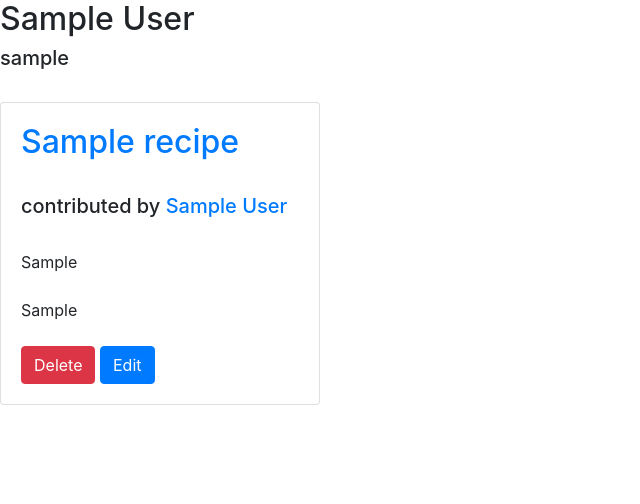
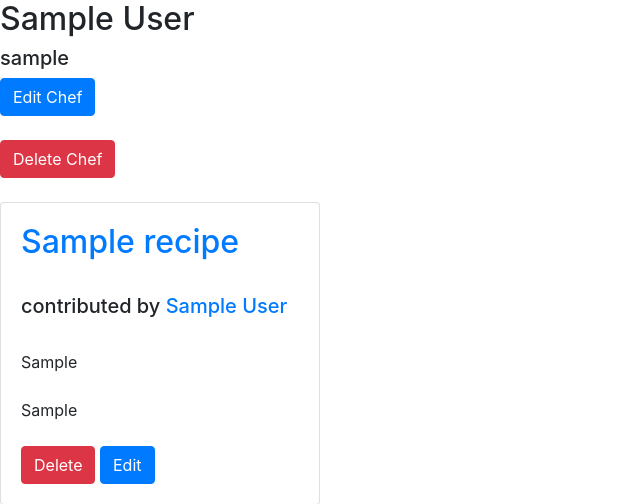
Before and after one commit to mralext20/recipie-tracker, a Flask app: page /chef/1 in a window 1280 px wide. Shown: the part 56-560 px from the top of the page, without its empty margins (0-640 px from the left). Run offline with Flask 2, Linux system fonts and the light colour scheme; a user stored in the database is signed in; tables that the repository leaves empty hold one stand-in row (values such as "Sample post"); some libraries are stand-ins or nearby versions.

Commit message:
add edit link, delete user links

```diff
--- a/app/forms.py
+++ b/app/forms.py
@@ -19,8 +19,7 @@ class SignupForm(FlaskForm):
     remember_me = BooleanField('Remember Me')
     submit_button = SubmitField('Sign Up')
 
-    @staticmethod
-    def validate_username(username):
+    def validate_username(self, username):
         user = Chef.query.filter_by(username=username.data).first()
         if user is not None:
             raise ValidationError('Please use a different username.')
--- a/app/routes.py
+++ b/app/routes.py
@@ -88,7 +88,7 @@ def chef(uid):
     return render_template('chef.html', title=f"Chef {target.displayname}",chef=target, recipies=recipies)
 
 
-@app.route('/delete/chef/<int:uid>')
+@app.route('/delete/chef/<int:uid>', methods=["POST"])
 def delete_chef(uid):
     target = Chef.query.filter_by(id=uid).one_or_none()
     if target is None:
@@ -120,6 +120,7 @@ def delete_recipe(rid):
         flash('you arent allowed to access this')
     return redirect('/')
 
+
 @app.route('/edit/<int:rid>', methods=["GET", "POST"])
 def edit_recipe(rid):
     target = Recipe.query.filter_by(id=rid).one_or_none()
@@ -142,3 +143,35 @@ def edit_recipe(rid):
                       ingredients=target.ingredients,
                       instructions=target.instructions)
     return render_template('submit.html', title=f'Editing {target.title}', form=form)
+
+
+@app.route('/chef/<int:uid>/make_admin', methods=["POST"])
+def make_admin(uid):
+    target = Chef.query.filter_by(id=uid).one_or_none()
+    if target is None:
+        flash('That user does not exist!')
+        return redirect('/')
+    if current_user.admin:
+        target.admin = True
+        db.session.add(target)
+        db.session.commit()
+        flash(f'made {target.displayname} an Admin!')
+    else:
+        flash("you are not allowed to make people admins")
+    return redirect(f'/chef/{uid}')
+
+
+@app.route('/chef/<int:uid>/take_admin', methods=["POST"])
+def take_admin(uid):
+    target = Chef.query.filter_by(id=uid).one_or_none()
+    if target is None:
+        flash('That user does not exist!')
+        return redirect('/')
+    if current_user.admin:
+        target.admin = False
+        db.session.add(target)
+        db.session.commit()
+        flash(f'Took admin from {target.displayname}')
+    else:
+        flash("you are not allowed to take admin from people")
+    return redirect(f'/chef/{uid}')
--- a/app/templates/chef.html
+++ b/app/templates/chef.html
@@ -3,7 +3,26 @@
 {% block page %}
     <h2>{{ chef.displayname }}</h2>
     <h5>{{ chef.username }}</h5>
-
+    {% if current_user == chef or current_user.admin %}
+        <form action="/chef/{{ chef.id }}/edit" method="get">
+        <button class="btn btn-primary">Edit Chef</button>
+        </form>
+        <br>
+        <form action="/delete/chef/{{ chef.id }}" method="post">
+        <button class="btn btn-danger" type="submit">Delete Chef</button>
+        </form>
+    {% if current_user.admin and chef != current_user %}
+    <br>
+        {% if chef.admin %}
+    <form action="/chef/{{ chef.id }}/take_admin" method="post">
+        <button class="btn btn-danger" type="submit">Take Admin</button>
+            {% else %}
+    <form action="/chef/{{ chef.id }}/make_admin" method="post">
+        <button class="btn btn-warning" type="submit">Make Admin</button>
+    {% endif %}
+    </form>
+    {% endif %}
+    {% endif %}
     <br>
 {% for recipe in recipies %}
 {{ recipeCard(recipe) }}
--- a/app/templates/layout.html
+++ b/app/templates/layout.html
@@ -1,11 +1,15 @@
 <!DOCTYPE HTML>
-<html class="gr__localhost">
+<html>
 <head>
-    <title>Recipe Tracker {{ title }}</title>
+    {% if title %}
+    <title>Recipe Tracker - {{ title }}</title>
+    {% else %}
+    <title>Recipe Tracker</title>
+    {% endif %}
     <meta name="viewport" content="width=device-width, initial-scale=1.0">
     <link rel="stylesheet" href="/static/bootstrap.min.css">
 </head>
-<body >
+<body>
 
 <nav class="navbar navbar-expand-lg navbar-light bg-light">
   <div class="navbar-brand" href="#">Recipe Tracker</div>
@@ -15,13 +19,9 @@
       </li>
       <li class="nav-item">
         <a class="nav-link" href="/index">Index of Recipes</a>
-      </li>
-       {% if current_user.is_authenticated %}
-      <li class="nav-item">
+      </li><li class="nav-item">
           <a class="nav-link" href="/submit">Submit</a>
-      </li>
-      {% endif %}
-  </ul>
+      </li></ul>
     <ul class="navbar-nav justify-content-end">
         {% if current_user.is_authenticated %}
             {% if current_user.admin %}
```
